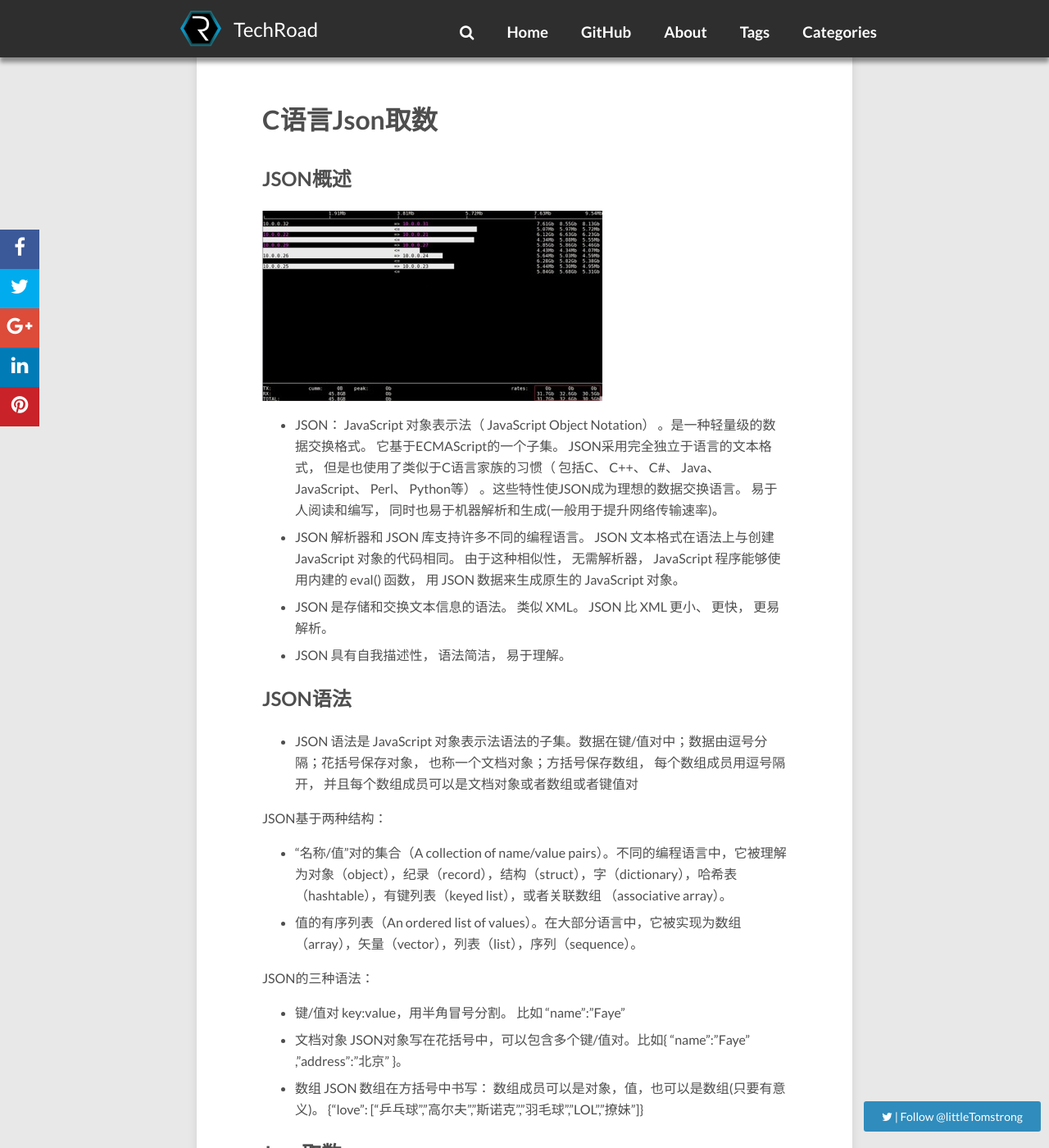
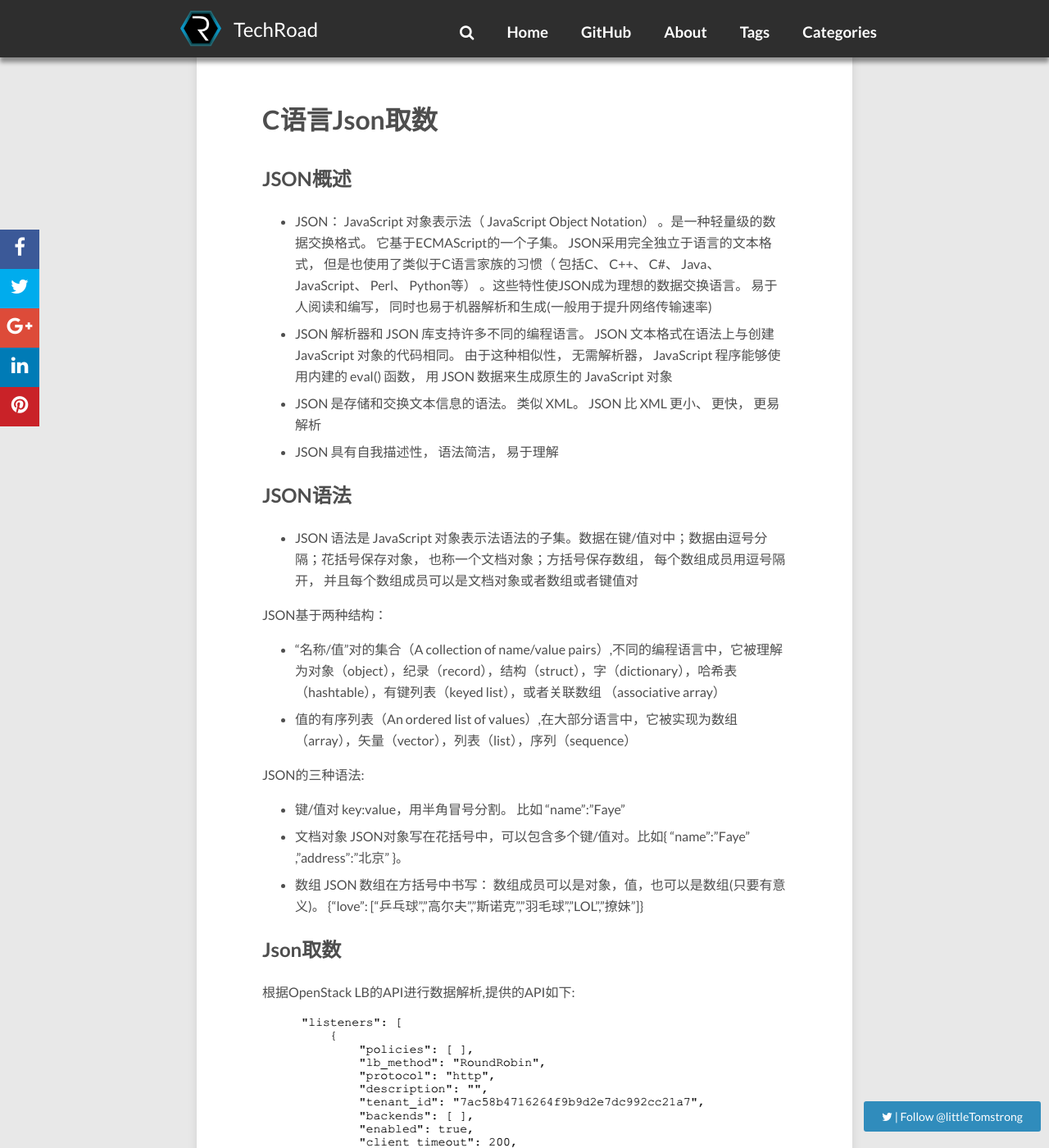
Before and after one commit to JianqingJiang/jianqingjiang.github.io, a Jekyll site: the page built from _posts/2017-06-20-json-decode.md, in a window 1280 px wide and 1400 px high, scrolled down 307 px. Shown: the whole window at 82% size. Built offline with Jekyll 4.4.1, drawn with Linux system fonts in a browser that asks for light colours; nearby versions of some CDN libraries; comment, search, counter and statistics services are not loaded; some of the changed text lies outside the part shown.

Commit message:
modified _config.yml

```diff
--- a/_posts/2017-06-20-json-decode.md
+++ b/_posts/2017-06-20-json-decode.md
@@ -8,13 +8,11 @@ categories: [Code]
 
 ##  JSON概述
 
-![image](/images/openvswitch_performance_test/7.png)
 
-
-* JSON： JavaScript 对象表示法（ JavaScript Object Notation） 。是一种轻量级的数据交换格式。 它基于ECMAScript的一个子集。 JSON采用完全独立于语言的文本格式， 但是也使用了类似于C语言家族的习惯（ 包括C、 C++、 C#、 Java、 JavaScript、 Perl、 Python等） 。这些特性使JSON成为理想的数据交换语言。 易于人阅读和编写， 同时也易于机器解析和生成(一般用于提升网络传输速率)。
-* JSON 解析器和 JSON 库支持许多不同的编程语言。 JSON 文本格式在语法上与创建 JavaScript 对象的代码相同。 由于这种相似性， 无需解析器， JavaScript 程序能够使用内建的 eval() 函数， 用 JSON 数据来生成原生的 JavaScript 对象。
-* JSON 是存储和交换文本信息的语法。 类似 XML。 JSON 比 XML 更小、 更快， 更易解析。
-* JSON 具有自我描述性， 语法简洁， 易于理解。
+* JSON： JavaScript 对象表示法（ JavaScript Object Notation） 。是一种轻量级的数据交换格式。 它基于ECMAScript的一个子集。 JSON采用完全独立于语言的文本格式， 但是也使用了类似于C语言家族的习惯（ 包括C、 C++、 C#、 Java、 JavaScript、 Perl、 Python等） 。这些特性使JSON成为理想的数据交换语言。 易于人阅读和编写， 同时也易于机器解析和生成(一般用于提升网络传输速率)
+* JSON 解析器和 JSON 库支持许多不同的编程语言。 JSON 文本格式在语法上与创建 JavaScript 对象的代码相同。 由于这种相似性， 无需解析器， JavaScript 程序能够使用内建的 eval() 函数， 用 JSON 数据来生成原生的 JavaScript 对象
+* JSON 是存储和交换文本信息的语法。 类似 XML。 JSON 比 XML 更小、 更快， 更易解析
+* JSON 具有自我描述性， 语法简洁， 易于理解
 
 
 ##  JSON语法
```
Also changed, not shown: other parts of _posts/2017-06-20-json-decode.md (+5 -5 lines), 1 other file.
